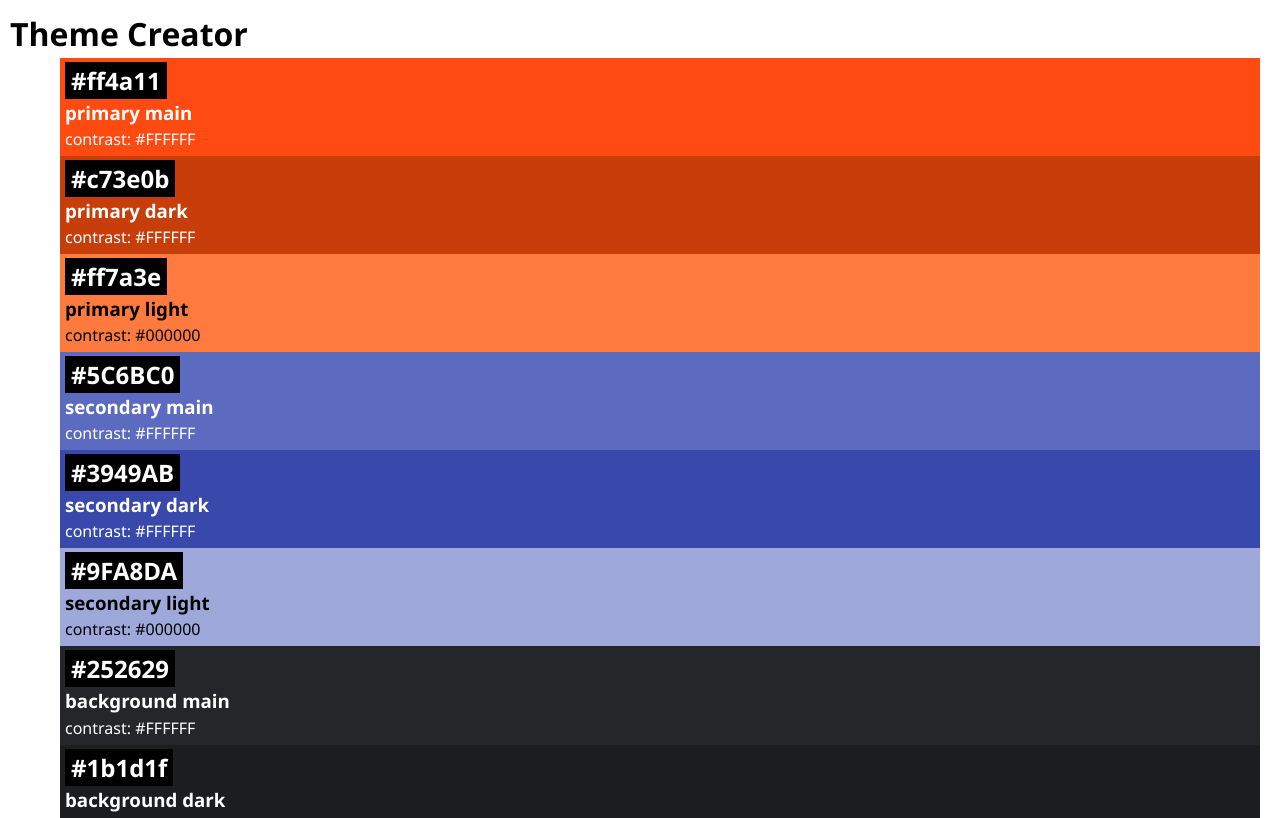
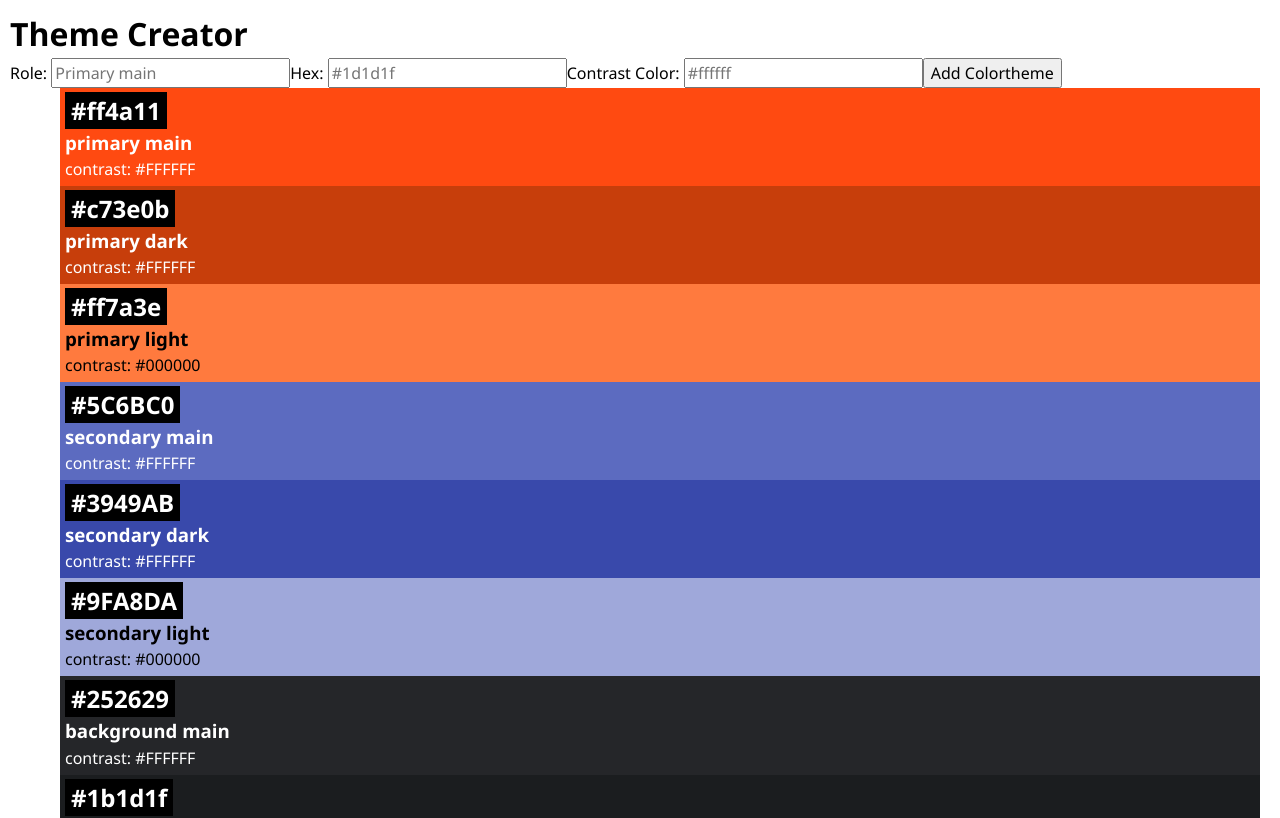
Before and after one commit to SimonNancekievill/recap-project-4-color-theme-app, a React (Vite) app: page / in a window 1280 px wide. Shown: the top 818 px of the page. Built offline with nearby package versions, Linux system fonts and the light colour scheme.

Commit message:
adding a default form

```diff
--- a/src/App.jsx
+++ b/src/App.jsx
@@ -1,11 +1,13 @@
 import { initialColors } from "./lib/colors";
 import Color from "./Components/Color/Color";
 import "./App.css";
+import ColorForm from "./Components/Color/ColorForm/ColorForm";
 
 function App() {
   return (
     <>
       <h1>Theme Creator</h1>
+      <ColorForm />
       <ul>
         {initialColors.map((color) => (
           <Color
--- /dev/null
+++ b/src/Components/Color/ColorForm/ColorForm.jsx
@@ -0,0 +1,40 @@
+export default function ColorForm() {
+  return (
+    <>
+      <form>
+        <lable htmlFor="roleInput">
+          Role:{" "}
+          <input
+            id="roleInput"
+            type="text"
+            name="role"
+            placeholder="Primary main"
+          ></input>
+        </lable>
+        <lable htmlFor="hexInput">
+          Hex:{" "}
+          <input
+            id="hexInput"
+            type="text"
+            name="hex"
+            placeholder="#1d1d1f"
+          ></input>
+        </lable>
+        <lable htmlFor="contrastInput">
+          Contrast Color:{" "}
+          <input
+            id="contrastInput"
+            type="text"
+            name="contrastColor"
+            placeholder="#ffffff"
+          ></input>
+        </lable>
+        <lable htmlFor="submitButton">
+          <button type="submit" id="submitButton">
+            Add Colortheme
+          </button>
+        </lable>
+      </form>
+    </>
+  );
+}
```
Also changed, not shown: src/Components/Color/ColorForm/ColorForm.css (added).
